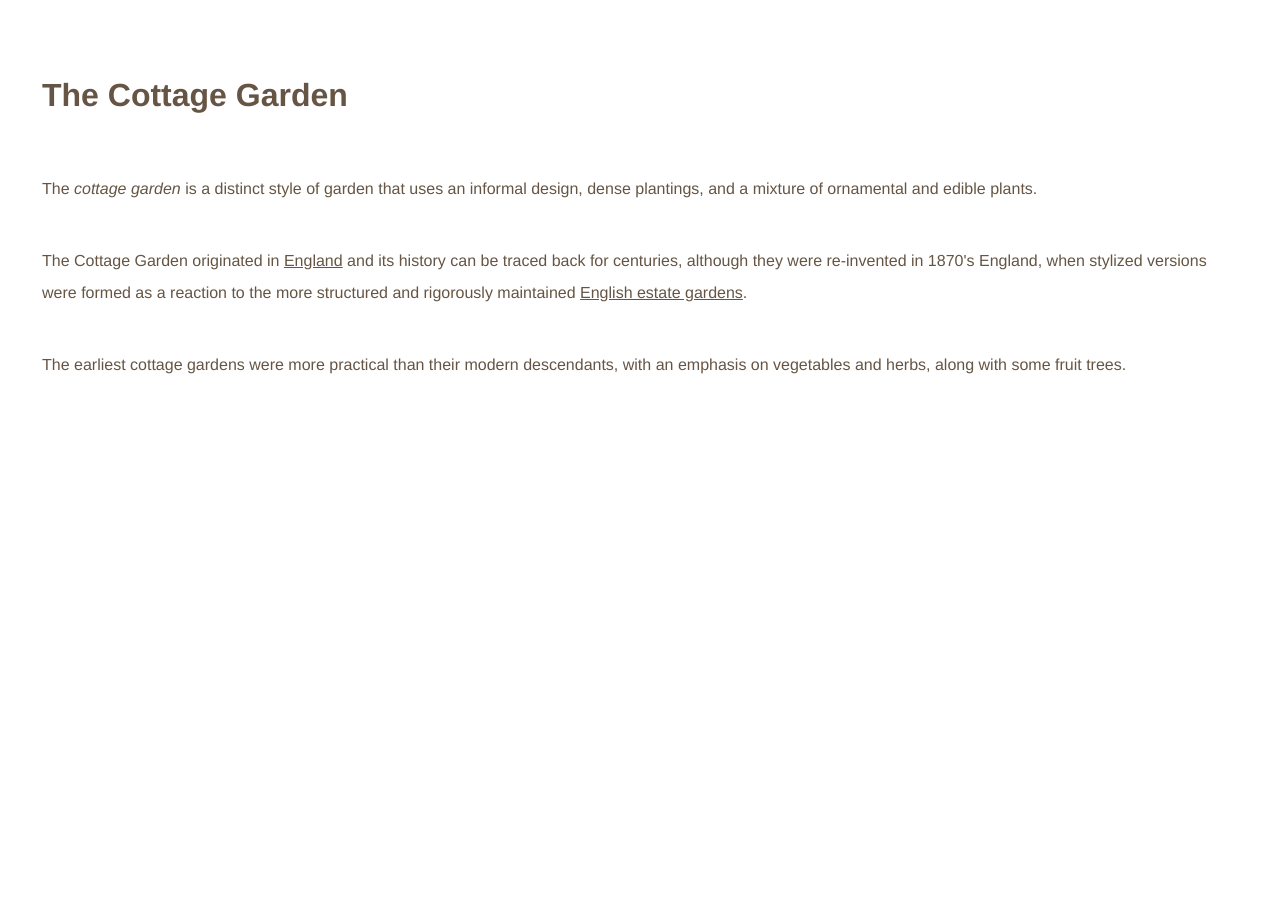
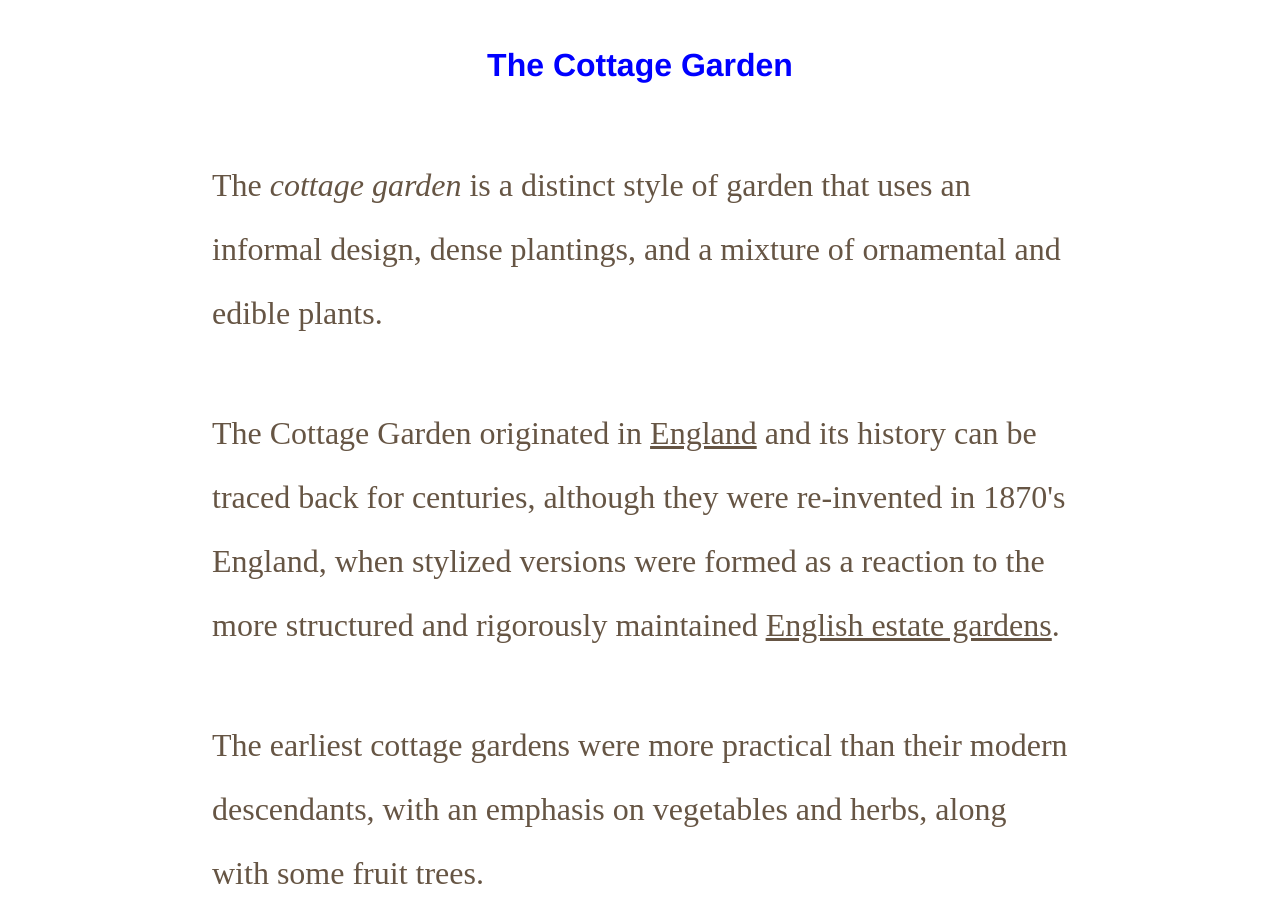
Before and after one commit to TrentKlinge/bc_prog109_module03_klinge, a plain HTML site: page index.html in a window 1280 px wide. Before the commit the page ends 800 px from the top, so only its background shows below. Drawn offline with Linux system fonts and the light colour scheme.

Commit message:
Update style.css

```diff
--- a/style.css
+++ b/style.css
@@ -1,9 +1,22 @@
 body {
+
 	font-family: Helvetica, Arial, sans-serif;
 	color: #665544;
-	padding: 22px;}
+	padding:  0 15% 0 15%;}
 h1, h2, p {
 	padding: 12px;
 	line-height: 2em;}
+h1 {
+	text-align: center;
+	color: blue;
+	font-family: 'DancingScriptRegular‘;
+	font-size: 400%;}
+p {
+	font-family: 'DancingScriptRegular';
+	font-weight: normal;
+	font-style: normal;
+	font-size: 200%;}
+i {
+	color:darkgreen;}
 i, a, a:hover, a:visited {
 	color: #665544;}
```
